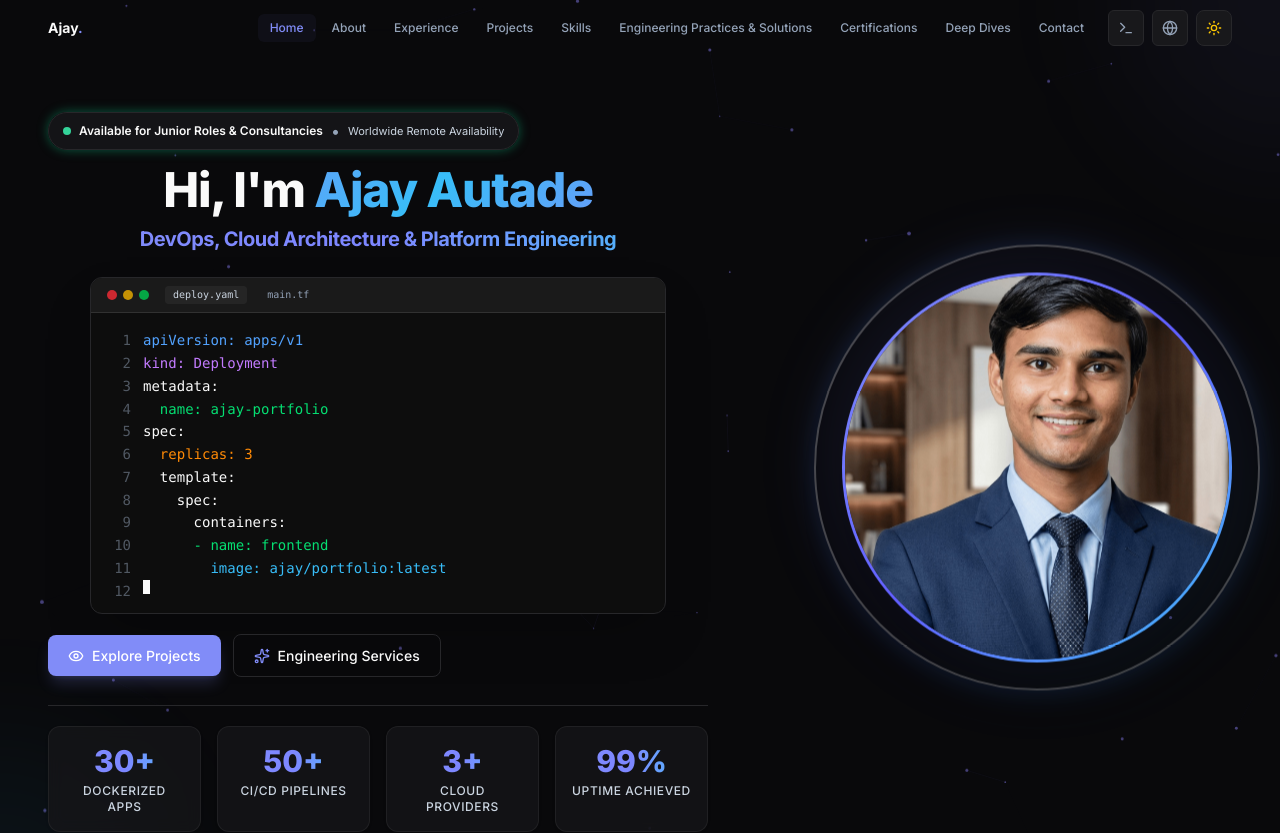
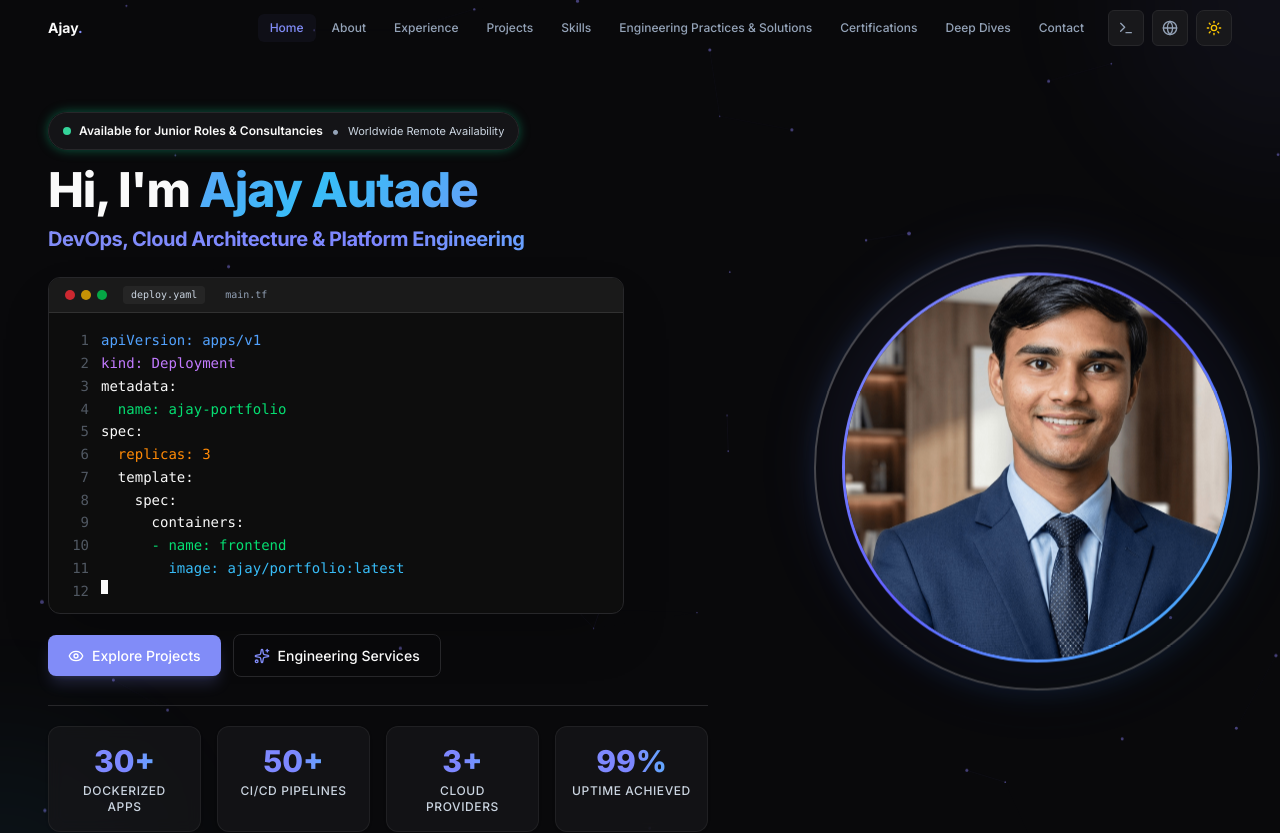
Before and after one commit to ajayautade/ajayautadeportfolio, a Next.js app: page / in a window 1280 px wide. Shown: the top 833 px of the page. Built offline with nearby package versions, Linux system fonts and the light colour scheme.

Commit message:
fix: remove overriding !important on centering utilities to align hero heading and IDE terminal left with buttons

```diff
--- a/src/app/globals.css
+++ b/src/app/globals.css
@@ -55,16 +55,6 @@
    ============================================ */
 *, ::before, ::after {
   box-sizing: border-box;
-}
-
-/* Bulletproof centering utilities */
-.mx-auto {
-  margin-left: auto !important;
-  margin-right: auto !important;
-}
-
-.text-center {
-  text-align: center !important;
 }
 
 html {
--- a/src/components/HeroSection.tsx
+++ b/src/components/HeroSection.tsx
@@ -93,7 +93,7 @@ export default function HeroSection() {
               initial={{ opacity: 0, y: 20 }}
               animate={{ opacity: 1, y: 0 }}
               transition={{ duration: 0.5, delay: 0.2 }}
-              className="text-3xl font-extrabold tracking-tight sm:text-4xl lg:text-5xl text-text-primary leading-[1.15]"
+              className="text-3xl font-extrabold tracking-tight sm:text-4xl lg:text-5xl text-text-primary leading-[1.15] text-center lg:text-left"
             >
               <span className="block">
                 {t("hero.greeting")}{" "}
```
